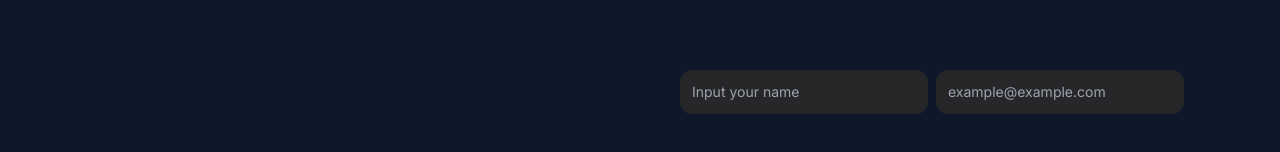
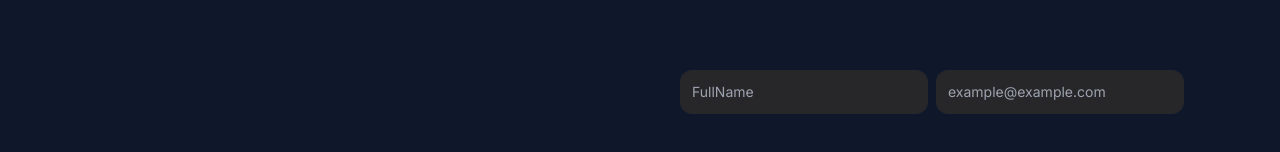
Before and after one commit to i-be-k/i-be-k, a React (Vite) app: page / in a window 1280 px wide. Shown: the part 3558-3710 px from the top of the page. Built offline with nearby package versions, Linux system fonts and the light colour scheme.

Commit message:
Contact cleean-up

```diff
--- a/src/components/Contact.jsx
+++ b/src/components/Contact.jsx
@@ -148,7 +148,7 @@ const Contact = () => {
                 id="name"
                 autoComplete="name"
                 required
-                placeholder="Input your name"
+                placeholder="FullName"
                 className="text-field"
               />
             </div>
@@ -187,7 +187,7 @@ const Contact = () => {
 
             <div className="">
               <label htmlFor="purpose" className="label reveal-up">
-                Select App Purpose:
+                App Functionality:
                 <select name="purpose" id="purposeId" required className="mt-2 label reveal-up">
                   <option value="">Choose a purpose</option>
                   <option value="blog">Blog App</option>
```
